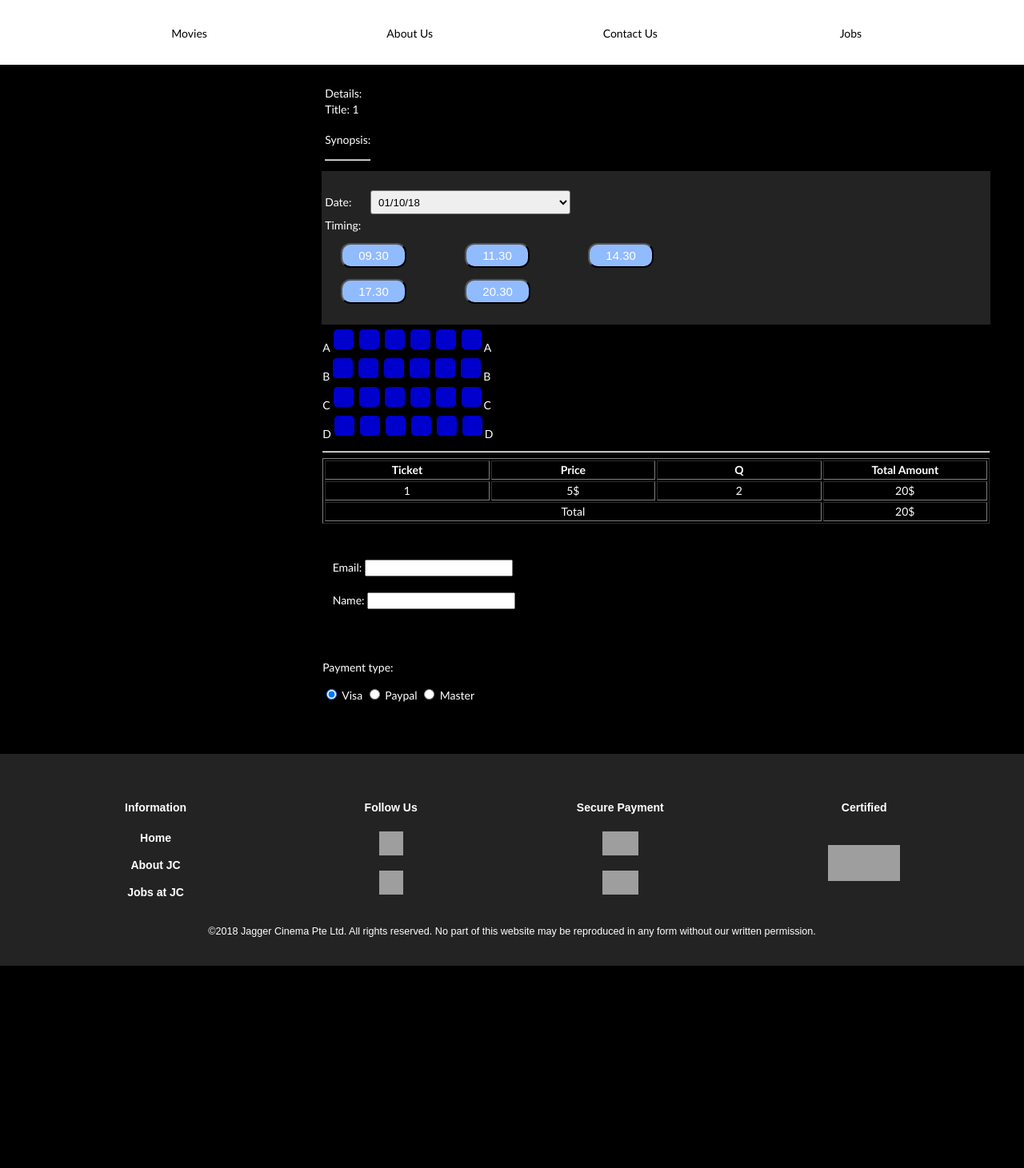
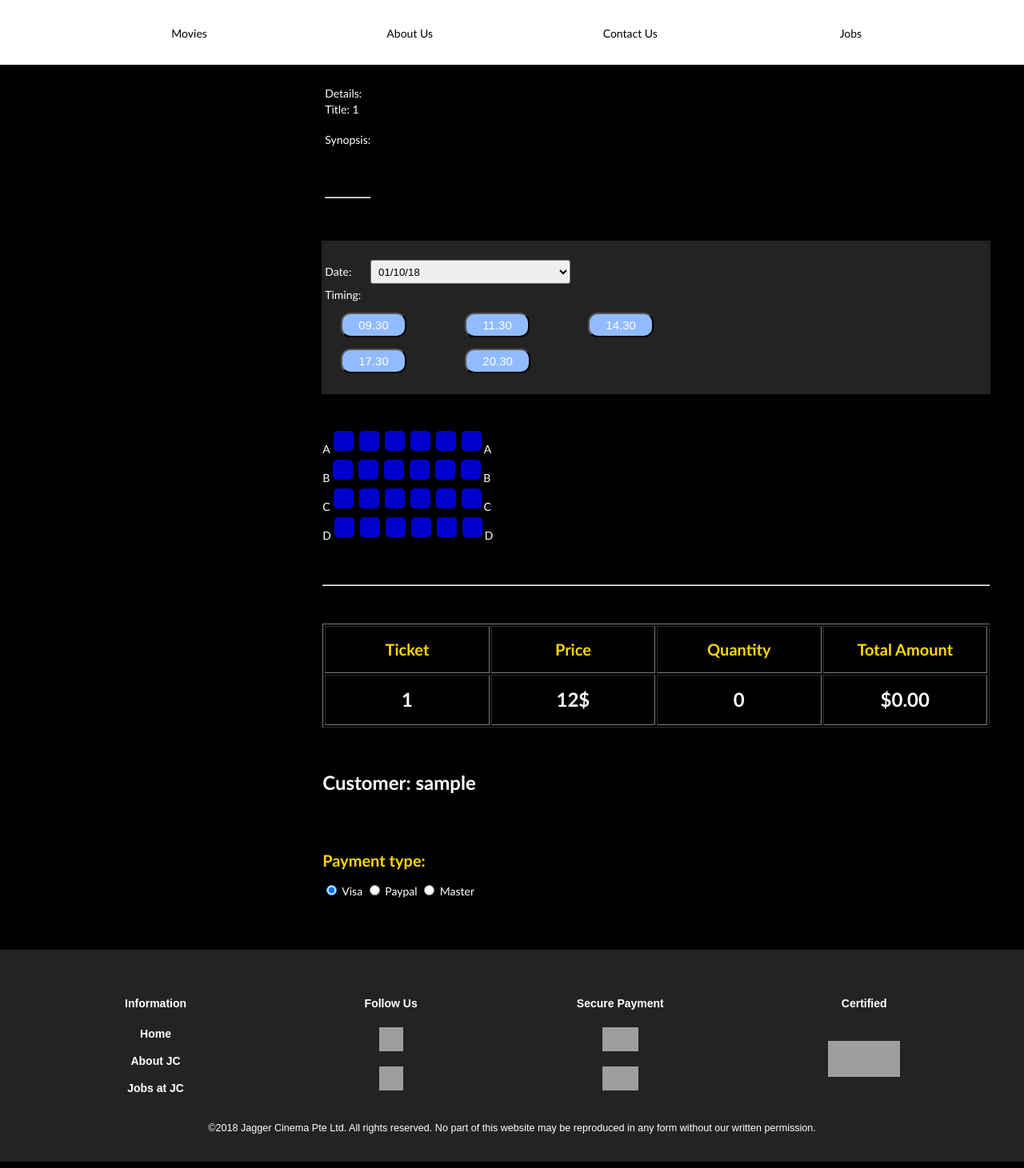
Before and after one commit to stev0025/Jagger-Cinema, a PHP site: page /checkout2.php in a window 1280 px wide. Shown: the part 188-1649 px from the top of the page at 80% size. Before the commit the page ends 1396 px from the top, so only its background shows below. Run offline with PHP 8.4, Linux system fonts and the light colour scheme; the visitor is signed in with stand-in values (Sample User, id 1); data that the repository does not hold is empty; grey boxes are pictures that could not be loaded.

Commit message:
Update Checkout2
Adding payment table javascript

```diff
--- a/checkout2.php
+++ b/checkout2.php
@@ -149,7 +149,9 @@
                                         <td colspan="2">
                                             <p>Synopsis:</p>
 											<?php echo $movie_description_box1;?>
-                                        <hr>
+                                        <br><br>
+										<hr>
+										<br><br>
 										</td>
                                     </tr>
 
@@ -192,83 +194,93 @@
 							</form>
                         </tr>
                         <tr>
+
 							<td id="checkout_content_td_seating">
+								<br><br>
 								<table>
                                     <tr>
 										<span>A</span>
-										<input class="empty" type="checkbox" name="seating[]" value="empty">
-										<input class="empty" type="checkbox" name="seating[]" value="empty">
-										<input class="empty" type="checkbox" name="seating[]" value="empty">
-										<input class="empty" type="checkbox" name="seating[]" value="empty">
-										<input class="empty" type="checkbox" name="seating[]" value="empty">
-										<input class="empty" type="checkbox" name="seating[]" value="empty">
+										<input class="empty" type="checkbox" name="seating" value="empty">
+										<input class="empty" type="checkbox" name="seating" value="empty">
+										<input class="empty" type="checkbox" name="seating" value="empty">
+										<input class="empty" type="checkbox" name="seating" value="empty">
+										<input class="empty" type="checkbox" name="seating" value="empty">
+										<input class="empty" type="checkbox" name="seating" value="empty">
 										<span>A</span><br>
 									</tr>
                                     <tr>
 										<span>B</span>
-										<input class="empty" type="checkbox" name="seating[]" value="empty">
-										<input class="empty" type="checkbox" name="seating[]" value="empty">
-										<input class="empty" type="checkbox" name="seating[]" value="empty">
-										<input class="empty" type="checkbox" name="seating[]" value="empty">
-										<input class="empty" type="checkbox" name="seating[]" value="empty">
-										<input class="empty" type="checkbox" name="seating[]" value="empty">
+										<input class="empty" type="checkbox" name="seating" value="empty">
+										<input class="empty" type="checkbox" name="seating" value="empty">
+										<input class="empty" type="checkbox" name="seating" value="empty">
+										<input class="empty" type="checkbox" name="seating" value="empty">
+										<input class="empty" type="checkbox" name="seating" value="empty">
+										<input class="empty" type="checkbox" name="seating" value="empty">
 										<span>B</span><br>
 									</tr>
                                     <tr>
 										<span>C</span>
-										<input class="empty" type="checkbox" name="seating[]" value="empty">
-										<input class="empty" type="checkbox" name="seating[]" value="empty">
-										<input class="empty" type="checkbox" name="seating[]" value="empty">
-										<input class="empty" type="checkbox" name="seating[]" value="empty">
-										<input class="empty" type="checkbox" name="seating[]" value="empty">
-										<input class="empty" type="checkbox" name="seating[]" value="empty">
+										<input class="empty" type="checkbox" name="seating" value="empty">
+										<input class="empty" type="checkbox" name="seating" value="empty">
+										<input class="empty" type="checkbox" name="seating" value="empty">
+										<input class="empty" type="checkbox" name="seating" value="empty">
+										<input class="empty" type="checkbox" name="seating" value="empty">
+										<input class="empty" type="checkbox" name="seating" value="empty">
 										<span>C</span><br>
 									</tr>
                                     <tr>
 										<span>D</span>
-										<input class="empty" type="checkbox" name="seating[]" value="empty">
-										<input class="empty" type="checkbox" name="seating[]" value="empty">
-										<input class="empty" type="checkbox" name="seating[]" value="empty">
-										<input class="empty" type="checkbox" name="seating[]" value="empty">
-										<input class="empty" type="checkbox" name="seating[]" value="empty">
-										<input class="empty" type="checkbox" name="seating[]" value="empty">
+										<input class="empty" type="checkbox" name="seating" value="empty">
+										<input class="empty" type="checkbox" name="seating" value="empty">
+										<input class="empty" type="checkbox" name="seating" value="empty">
+										<input class="empty" type="checkbox" name="seating" value="empty">
+										<input class="empty" type="checkbox" name="seating" value="empty">
+										<input class="empty" type="checkbox" name="seating" value="empty">
 										<span>D</span><br>
 									</tr>
                                 </table>
-                            </td>
+								<br><br>
+							</td>
                         </tr>
                         <tr>
                             <td id="checkout_content_td_payment">
+								<script type="text/javascript" src="seat_calculation.js"></script>
                                 <hr>
-
+                                <br><br>
                         		<table border="1">
                         			<tr>
-                        				<th>Ticket</th>
-                        				<th>Price</th>
-                        				<th>Q</th>
-                        				<th>Total Amount</th>
+                        				<th><h3>Ticket</th>
+                        				<th><h3>Price</th>
+                        				<th><h3>Quantity</th>
+                        				<th><h3>Total Amount</th>
                         			</tr>
                         			<tr>
-                        				<td><?php echo $movie?></td>
-                        				<td>5$</td>
-                        				<td>2</td>
-                        				<td>20$</td>
-                        			</tr>
-                        			<tr>
-                        			    <td colspan="3">Total</td>
-                        			    <td>20$</td>
+                        				<td><h1><?php echo $movie?></td>
+                        				<td><h1>12$</td>
+                        				<td id="ticket_quantity"></td>
+                        				<td id="total_amount"></td>
                         			</tr>
                         		</table>
                         		<br><br>
-                        		<fieldset style="border:0px">
-                        		    <label>Email: <input></label><br><br>
-                        		    <label>Name: <input></label>
-                        		</fieldset>
-                        		<br><br>
-                        		<p>Payment type:</p>
-                        		<input type="radio" checked> Visa
-						        <input type="radio"> Paypal
-						        <input type="radio"> Master
+
+                        		<?php
+
+								if (isset($_SESSION['valid_user'])) {
+									echo '<h1>Customer: ' .$_SESSION['valid_user'].' </h1><br><br>';
+								}
+								else {
+									echo '<fieldset style="border:0px">';
+									echo '	<label>Email: <input></label><br><br>';
+									echo '	<label>Name: <input></label>';
+									echo '</fieldset>';
+									echo '<br><br>';
+								}
+								?>
+
+                        		<h3>Payment type:</h3>
+                        		<input type="radio" name="payment_option" checked> Visa
+						        <input type="radio" name="payment_option"> Paypal
+						        <input type="radio" name="payment_option"> Master
 
                         	</td>
                         </tr>
--- /dev/null
+++ b/seat_calculation.js
@@ -0,0 +1,25 @@
+
+function calculateSeat() {
+	var quan = 0;
+	var seats = document.getElementsByName("seating");
+	for (var i = 0, length = seats.length; i < length; i++)
+	{
+		if (seats[i].checked)
+		{
+			quan +=1;
+		}
+	}
+
+	document.getElementById("ticket_quantity").innerHTML = "<h1>"+quan;
+	document.getElementById("total_amount").innerHTML = "<h1>"+"$"+quan*12+".00";
+
+}
+
+function calculatePrice() {
+
+	calculateSeat();
+
+}
+
+
+setInterval(calculatePrice, 50);
--- a/testing/checkbox.php
+++ b/testing/checkbox.php
@@ -1,6 +1,6 @@
 <?php
 	$s0 = 1;
-	$s1 = 1;
+	$s1 = 0;
 	$s2 = 1;
 	$s3 = 1;
 	$s4 = 1;
```
